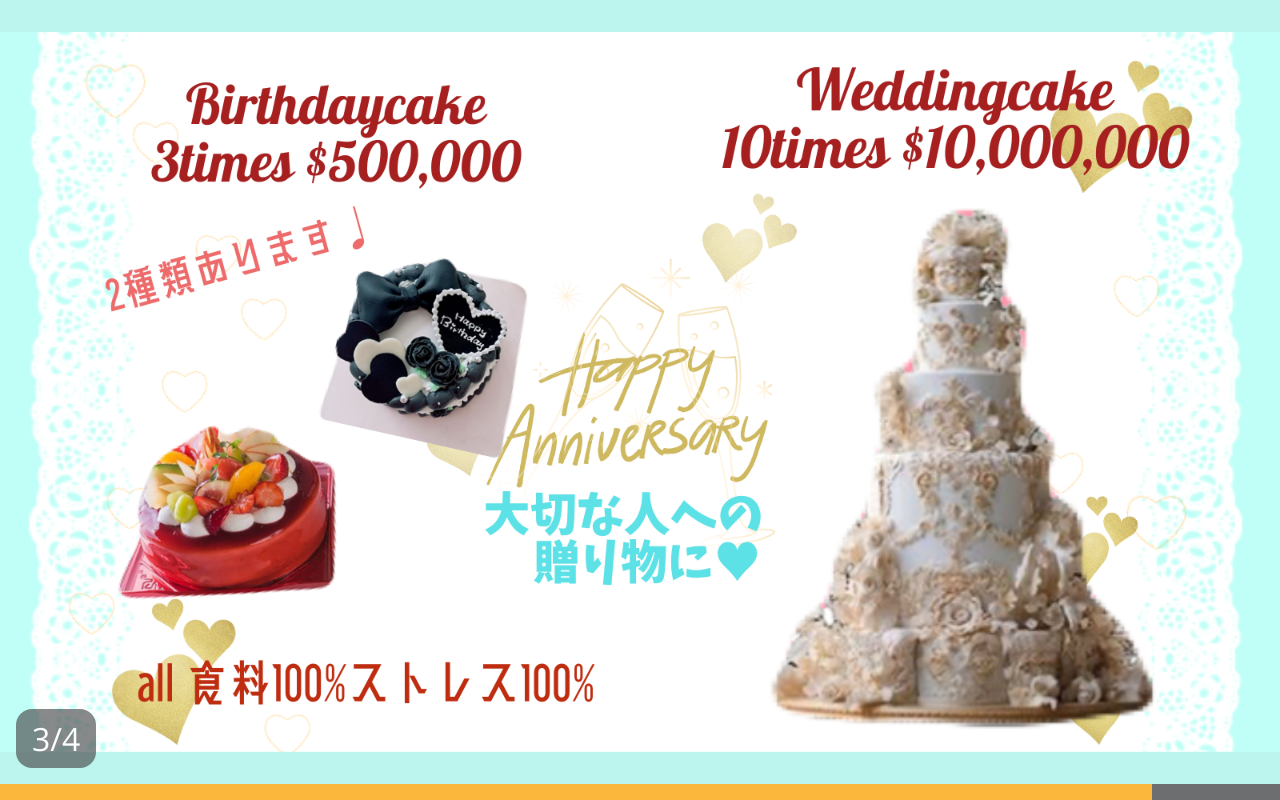
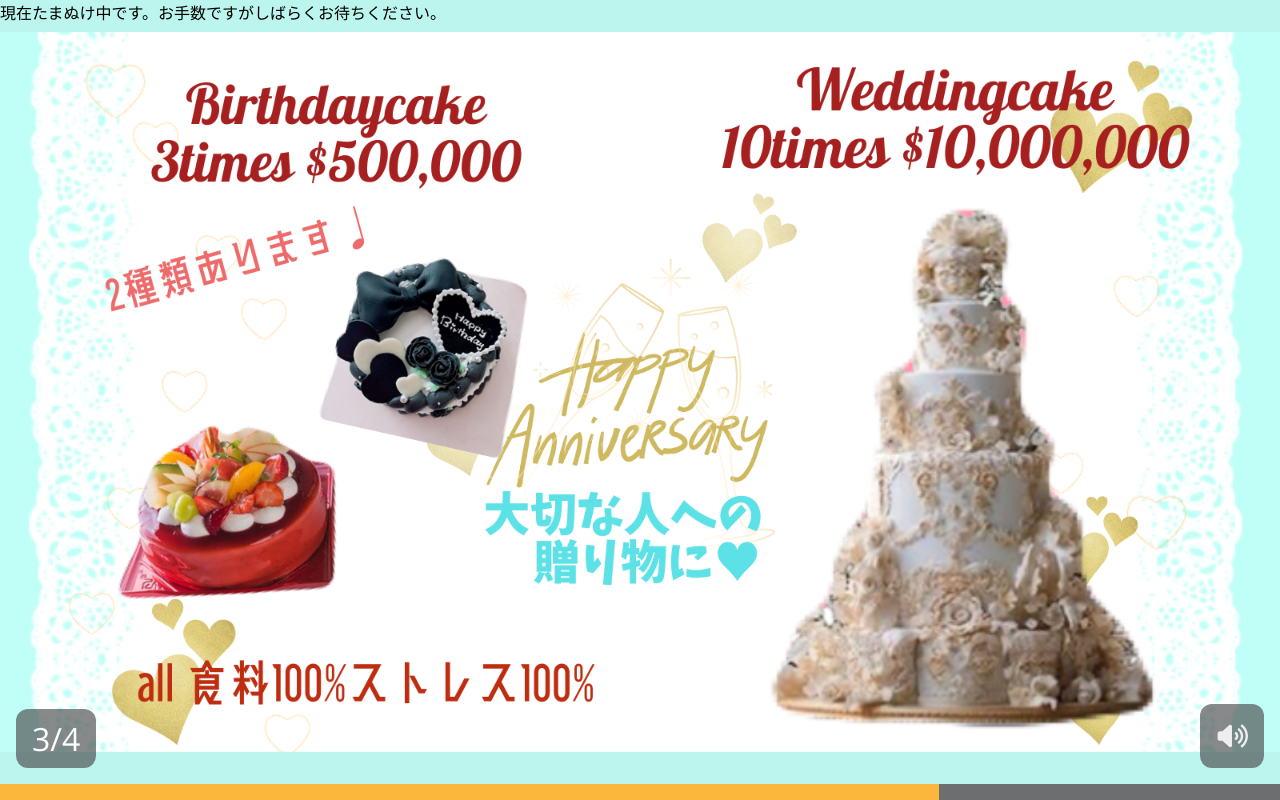
Before and after one commit to syu6noob/lovegta_sprinklecakepop_menu, a website built with Vite: page index.html in a window 1280 px wide. Built offline with nearby package versions, Linux system fonts and the light colour scheme.

Commit message:
Add mute button

```diff
--- a/index.html
+++ b/index.html
@@ -13,33 +13,7 @@
 </head>
 
 <body>
-  <main>
-    <div id="app" class="container">
-      <div class="slide" id="slide--1">
-        <img class="slide__image" id="slide__image--1" src="/menu_1.png" alt="メニュー1">
-      </div>
-      <div class="slide" id="slide--2">
-        <img class="slide__image" id="slide__image--2" src="/menu_2.png" alt="メニュー2">
-      </div>
-      <div class="slide" id="slide--3">
-        <img class="slide__image" id="slide__image--3" src="/menu_3.png" alt="メニュー3">
-      </div>
-      <div class="slide" id="slide--4">
-        <img class="slide__image" id="slide__image--4" src="/menu_4.png" alt="メニュー4">
-      </div>
-      <div class="state">
-        <span class="state__text"></span>
-      </div>
-    </div>
-    <div class="progress">
-      <div class="progress__bar"></div>
-    </div>
-    <audio autoplay id="audio" loop>
-      <source src="/bgm.mp3" type="audio/mpeg">
-      Your browser does not support the audio element.
-    </audio>
-  </main>
-  <div class="loading">
+  <div class="loading" id="loading">
     <svg xmlns="http://www.w3.org/2000/svg" viewBox="0 0 500 500" width="500px" height="500px">
       <path
         d="M 197.467 490.18 C 174.564 487.885 97.733 421.38 97.2 357.913 C 96.969 331.206 96.942 319.538 109.45 319.538 C 178.977 325.765 245.853 325.544 293.157 320.697 C 329.787 316.945 369.382 299.295 367.603 293.191 C 366.522 289.482 348.186 299.747 321.542 305.834 C 288.366 313.413 249.672 321.738 117.89 307.21 C 112.552 306.622 100.354 300.779 100.259 291.786 C 100.053 272.214 131.115 235.811 140.409 231.028 C 148.038 227.102 155.295 240.472 159.581 253.572 C 163.996 267.065 161.242 273.891 166.795 273.797 C 172.413 273.701 190.541 250.536 191.067 234.18 C 191.443 222.49 191.889 215.002 193.491 213.134 C 195.81 210.429 202.597 210.075 209.093 209.149 C 225.073 206.872 228.115 208.414 225.981 258.548 C 224.381 284.148 221.857 287.818 230.533 287.513 C 253.215 286.715 275.025 237.885 275.997 220.846 C 276.306 215.437 277.397 212.591 281.252 211.36 C 288.816 208.944 296.321 213.449 296.601 216.273 C 297.128 221.595 295.6 244.313 288.667 256.58 C 278.533 274.18 281.444 279.604 286.212 280.616 C 302.671 284.11 336.582 256.161 342 245.38 C 347.142 235.148 351.067 232.58 364.4 247.513 C 378.8 262.98 387.333 280.046 387.333 293.38 C 387.333 301.38 392.133 305.113 406 307.78 C 427.333 311.513 446 331.78 446 349.913 C 446 366.446 427.867 388.313 404.4 398.446 C 393.733 403.78 368.133 425.113 347.333 446.446 C 322.754 471.836 307.295 490.609 284.162 491.953 C 251.569 493.847 235.278 493.968 197.467 490.18 Z" />
@@ -58,6 +32,52 @@
     </svg>
     <span>SprinkleCakePop</span>
   </div>
+  <main>
+    <div id="app" class="container">
+      <div class="slide-container">
+        <div class="slide" id="slide--1">
+          <img class="slide__image" id="slide__image--1" src="/menu_1.png" alt="メニュー1">
+        </div>
+        <div class="slide" id="slide--2">
+          <img class="slide__image" id="slide__image--2" src="/menu_2.png" alt="メニュー2">
+        </div>
+        <div class="slide" id="slide--3">
+          <img class="slide__image" id="slide__image--3" src="/menu_3.png" alt="メニュー3">
+        </div>
+        <div class="slide" id="slide--4">
+          <img class="slide__image" id="slide__image--4" src="/menu_4.png" alt="メニュー4">
+        </div>
+        <div class="state">
+          <span class="state__text"></span>
+        </div>
+      </div>
+      <div class="slide-container">
+        <span>
+          現在たまぬけ中です。お手数ですがしばらくお待ちください。
+        </span>
+      </div>
+      <div class="buttons">
+        <button id="button--mute" class="button" data-muted="false">
+          <svg class="button--mute__icon" xmlns="http://www.w3.org/2000/svg" width="576" height="512" viewBox="0 0 576 512">
+            <path
+              d="M48 352h48l134.1 119.2c6.4 5.7 14.6 8.8 23.1 8.8c19.2 0 34.8-15.6 34.8-34.8V66.8c0-19.2-15.6-34.8-34.8-34.8c-8.5 0-16.7 3.1-23.1 8.8L96 160H48c-26.5 0-48 21.5-48 48v96c0 26.5 21.5 48 48 48m319-177c-9.4 9.4-9.4 24.6 0 33.9l47 47l-47 47c-9.4 9.4-9.4 24.6 0 33.9s24.6 9.4 33.9 0l47-47l47 47c9.4 9.4 24.6 9.4 33.9 0s9.4-24.6 0-33.9l-47-47l47-47c9.4-9.4 9.4-24.6 0-33.9s-24.6-9.4-33.9 0l-47 47l-47-47c-9.4-9.4-24.6-9.4-33.9 0" />
+          </svg>
+          <svg class="button--unmute__icon" xmlns="http://www.w3.org/2000/svg" width="640" height="512" viewBox="0 0 640 512">
+            <path
+              d="M533.6 32.5c-10.3-8.4-25.4-6.8-33.8 3.5s-6.8 25.4 3.5 33.8c54.2 44 88.7 111 88.7 186.2s-34.5 142.2-88.7 186.3c-10.3 8.4-11.8 23.5-3.5 33.8s23.5 11.8 33.8 3.5C598.5 426.7 640 346.2 640 256S598.5 85.2 533.6 32.5M473.1 107c-10.3-8.4-25.4-6.8-33.8 3.5s-6.8 25.4 3.5 33.8C475.3 170.7 496 210.9 496 256s-20.7 85.3-53.2 111.8c-10.3 8.4-11.8 23.5-3.5 33.8s23.5 11.8 33.8 3.5c43.2-35.2 70.9-88.9 70.9-149s-27.7-113.8-70.9-149zm-60.5 74.5c-10.3-8.4-25.4-6.8-33.8 3.5s-6.8 25.4 3.5 33.8C393.1 227.6 400 241 400 256s-6.9 28.4-17.7 37.3c-10.3 8.4-11.8 23.5-3.5 33.8s23.5 11.8 33.8 3.5c21.5-17.7 35.4-44.5 35.4-74.6s-13.9-56.9-35.4-74.5M80 352h48l134.1 119.2c6.4 5.7 14.6 8.8 23.1 8.8c19.2 0 34.8-15.6 34.8-34.8V66.8c0-19.2-15.6-34.8-34.8-34.8c-8.5 0-16.7 3.1-23.1 8.8L128 160H80c-26.5 0-48 21.5-48 48v96c0 26.5 21.5 48 48 48" />
+          </svg>
+        </button>
+      </div>
+    </div>
+    <div class="progress">
+      <div class="progress__bar"></div>
+    </div>
+    <audio autoplay id="audio" loop>
+      <source src="/bgm.mp3" type="audio/mpeg">
+      Your browser does not support the audio element.
+    </audio>
+
+  </main>
   <script type="module" src="/src/main.ts"></script>
 </body>
 
--- a/src/main.ts
+++ b/src/main.ts
@@ -2,18 +2,16 @@ import "./style.css"
 import { gsap } from "gsap";
 
 // Loading
+
 document.addEventListener("DOMContentLoaded", () => {
+  const loadingElement = document.getElementById("loading")!;
   setTimeout(() => {
-    gsap.to(".loading", {
-      duration: 1,
-      opacity: 0,
-      scale: 10,
-      ease: "power2.inOut"
-    });
-  }, 1000)
+    loadingElement.classList.add("loading--hide");
+  }, 2000)
 });
 
-// Slide
+// slide
+
 const isProgressBarEnabled = true;
 
 const slides = document.querySelectorAll<HTMLDivElement>(".slide");
@@ -25,7 +23,6 @@ const slideDuration = 15;
 
 let currentIndex = 0;
 
-// スライドをすべて非表示に
 gsap.set(slides, { autoAlpha: 0 });
 
 function updateStateText(index: number) {
@@ -41,10 +38,8 @@ function syncStart() {
 
   const elapsed = (seconds % slideDuration) + millSeconds / 1000;
 
-  // 現在のスライド番号
   currentIndex = Math.floor(seconds / slideDuration) % slideCount;
 
-  // スライド表示
   gsap.set(slides[currentIndex], { autoAlpha: 1 });
   updateStateText(currentIndex);
 
@@ -84,14 +79,21 @@ function nextSlide() {
 syncStart();
 
 // music
-const mainElement = document.querySelector("main")!;
+
 const audioElement = document.getElementById("audio")! as HTMLAudioElement;
 audioElement.volume = 0.05;
 
-mainElement?.addEventListener("click", () => {
-  audioElement.play().then(() => {
-    console.log("音楽再生開始！");
-  }).catch((err) => {
-    console.error("音楽が再生できませんでした:", err);
-  });
+// buttons
+
+const muteButtonElement = document.getElementById("button--mute")!;
+
+function setMute(state: boolean) {
+  muteButtonElement.dataset["muted"] = `${state}`;
+  audioElement.muted = state;
+}
+
+let isMuted: boolean = false;
+muteButtonElement?.addEventListener("click", () => {
+  isMuted = !isMuted;
+  setMute(isMuted);
 });
--- a/src/style.css
+++ b/src/style.css
@@ -19,6 +19,24 @@ main {
   height: calc(100vh - 1rem);
   background: #eee;
   flex-grow: 1;
+}
+
+.slide-container {
+  position: absolute;
+  top: 0;
+  left: 0;
+  display: flex;
+  width: 100%;
+  height: 100%;
+  opacity: 1;
+  visibility: visible;
+  transition: opacity 1s ease;
+}
+
+.slide-container--hidden {
+  opacity: 0;
+  visibility: hidden;
+  transition: opacity 1s ease;
 }
 
 .slide {
@@ -58,7 +76,7 @@ main {
   bottom: 1rem;
   padding: .5rem 1rem;
   background: #4d4f50aa;
-  border-radius: 1rem;
+  border-radius: .75rem;
   z-index: 10;
 }
 
@@ -87,16 +105,24 @@ main {
   position: fixed;
   top: 0;
   left: 0;
-  right: 0;
-  bottom: 0;
+  width: 100vw;
+  height: 100vh;
   display: flex;
   flex-direction: column;
   justify-content: center;
   align-items: center;
   background: #333;
-  gap: 3rem;
-  pointer-events: none;
+  gap: 2rem;
   z-index: 100;
+  opacity: 1;
+  visibility: visible;
+  transition: opacity 1s ease;
+}
+
+.loading--hide {
+  opacity: 0;
+  visibility: hidden;
+  transition: opacity 1s ease, visibility 0s 1s;
 }
 
 .loading svg {
@@ -108,3 +134,49 @@ main {
   font-size: 4rem;
   color: #eee;
 }
+
+.buttons {
+  position: absolute;
+  right: 1rem;
+  bottom: 1rem;
+  display: flex;
+  z-index: 10;
+  gap: 1rem;
+  visibility: hidden;
+}
+
+main:hover .buttons {
+  visibility: visible;
+}
+
+.button {
+  display: flex;
+  padding: 1rem;
+  border-radius: .75rem;
+  justify-content: center;
+  align-items: center;
+  background: #4d4f50aa;
+  border: none;
+}
+
+.button svg {
+  width: 2rem;
+  height: 2rem;
+  fill: #eee;
+}
+
+.button[data-muted="true"] .button--unmute__icon {
+  display: none;
+}
+
+.button[data-muted="true"] .button--mute__icon {
+  display: block;
+}
+
+.button[data-muted="false"] .button--unmute__icon {
+  display: block;
+}
+
+.button[data-muted="false"] .button--mute__icon {
+  display: none;
+}
```
